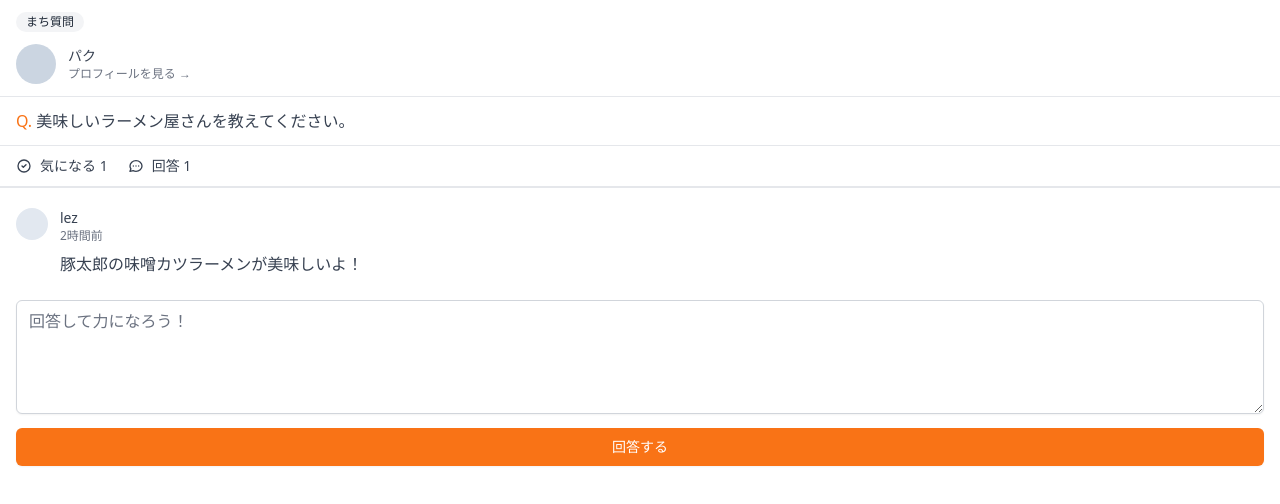
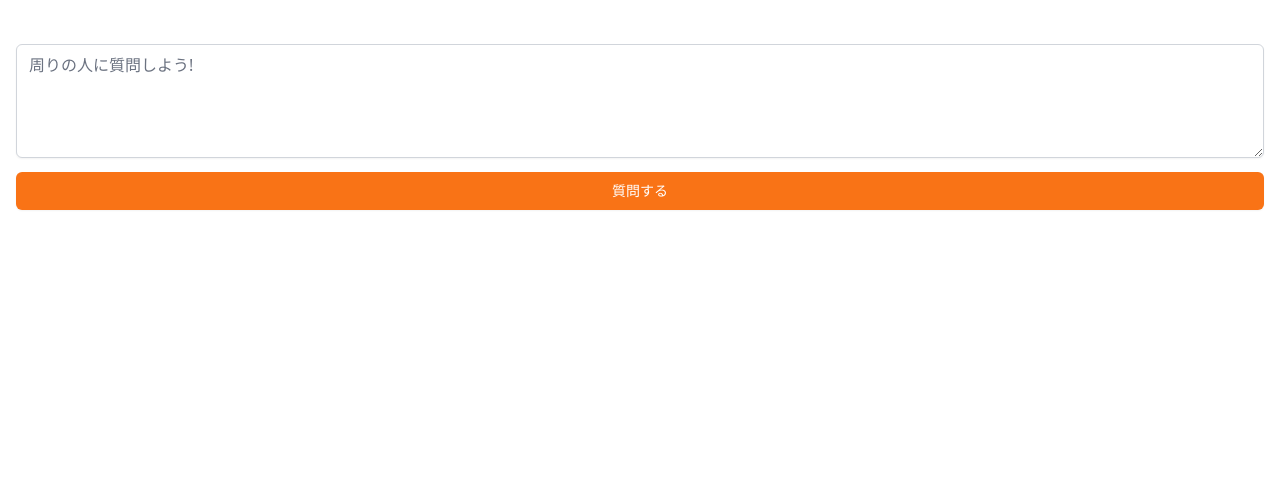
Before and after one commit to RspSang/ninjin-market, a Next.js app: page /community/write in a window 1280 px wide. Shown: the top 504 px of the page. Built offline with nearby package versions, Linux system fonts and the light colour scheme.

Commit message:
Add community write page UI

```diff
--- /dev/null
+++ b/pages/community/write.tsx
@@ -0,0 +1,18 @@
+import type { NextPage } from "next";
+
+const Write: NextPage = () => {
+  return (
+    <form className="px-4 py-10">
+      <textarea
+        className="mt-1 w-full rounded-md border-gray-300 shadow-sm focus:border-orange-500 focus:ring-orange-500 "
+        rows={4}
+        placeholder="周りの人に質問しよう!"
+      />
+      <button className="mt-2 w-full rounded-md border border-transparent bg-orange-500 py-2 px-4 text-sm font-medium text-white shadow-sm hover:bg-orange-600 focus:outline-none focus:ring-2 focus:ring-orange-500 focus:ring-offset-2 ">
+        質問する
+      </button>
+    </form>
+  );
+};
+
+export default Write;
```
